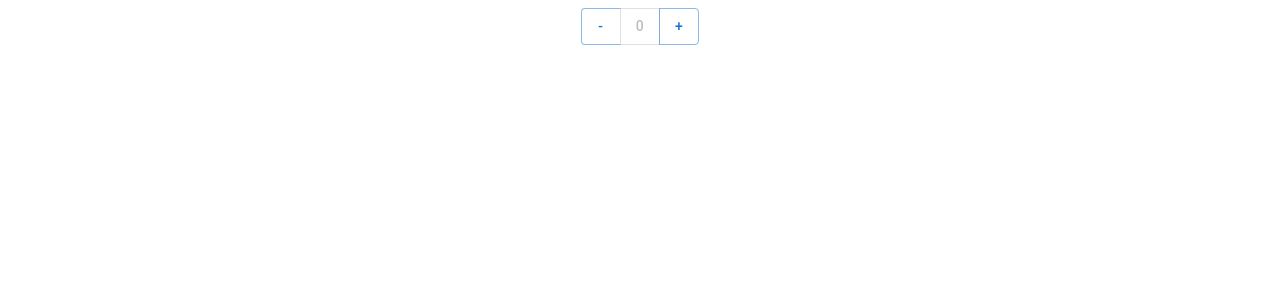
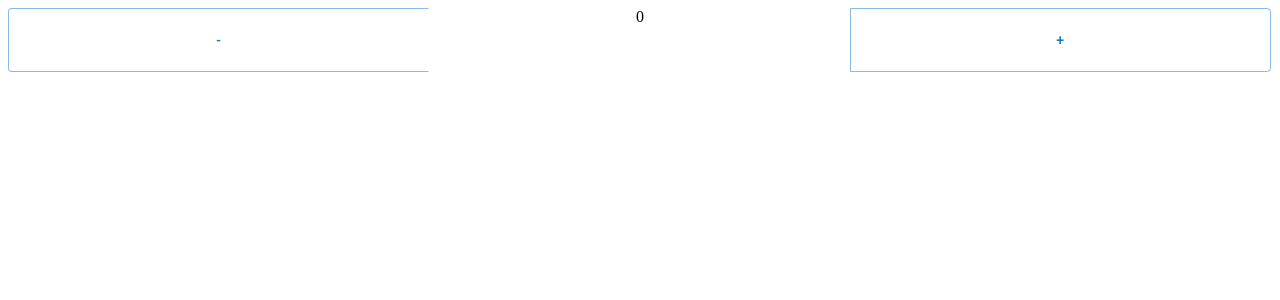
Before and after one commit to ChefYeum/Honours, a Next.js app in the folder client/: page /Counter in a window 1280 px wide. Shown: the top 300 px of the page. Built offline with nearby package versions, Linux system fonts and the light colour scheme.

Commit message:
Counter to indicate number of objects in a category

```diff
--- a/client/src/pages/Counter.tsx
+++ b/client/src/pages/Counter.tsx
@@ -1,4 +1,4 @@
-import { Button, ButtonGroup } from "@mui/material";
+import { Box, Button, ButtonGroup } from "@mui/material";
 import { useState } from "react";
 
 function Counter() {
@@ -12,21 +12,25 @@ function Counter() {
     updateCounter(counter <= 0 ? 0 : counter - 1);
   }
 
-  function handleReset() {
-    updateCounter(0);
-  }
+  const third = 'calc(100% / 3)'
 
   return (
     <div style={{
       textAlign: 'center',
+      height: '4em'
     }}>
-      <span>
-        <ButtonGroup variant="outlined" aria-label="outlined button group">
-          <Button onClick={handleDecrement}>-</Button>
-          <Button disabled={true}>{counter}</Button>
-          <Button onClick={handleIncrement}>+</Button>
-        </ButtonGroup>
-      </span>
+      <ButtonGroup
+        // variant="outlined"
+        // aria-label="outlined button group"
+        fullWidth={true} style={{ height: '100%' }}>
+        <Button style={{ width: third }} onClick={handleDecrement}>-</Button>
+        <Box
+          component="span"
+          sx={{ width: third }}>
+          {counter}
+        </Box>
+        <Button style={{ width: third }} onClick={handleIncrement}>+</Button>
+      </ButtonGroup>
     </div>
   );
 }
--- a/client/src/pages/index.tsx
+++ b/client/src/pages/index.tsx
@@ -17,6 +17,7 @@ import CssBaseline from '@mui/material/CssBaseline';
 import { grey } from '@mui/material/colors';
 import Skeleton from '@mui/material/Skeleton';
 import Typography from '@mui/material/Typography';
+import Counter from './Counter'
 // import Counter from './Counter'
 
 const drawerBleeding = 56;
@@ -130,7 +131,7 @@ const Home: NextPage = () => {
             overflow: 'auto',
           }}
         >
-          <Skeleton variant="rectangular" height="100%" />
+          <Counter />
         </StyledBox>
       </SwipeableDrawer>
     </Root>
```
